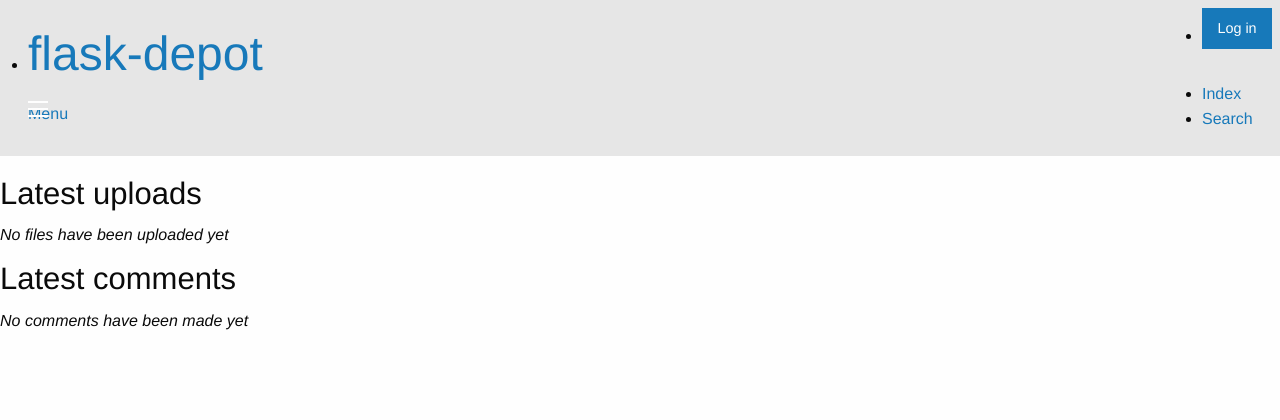
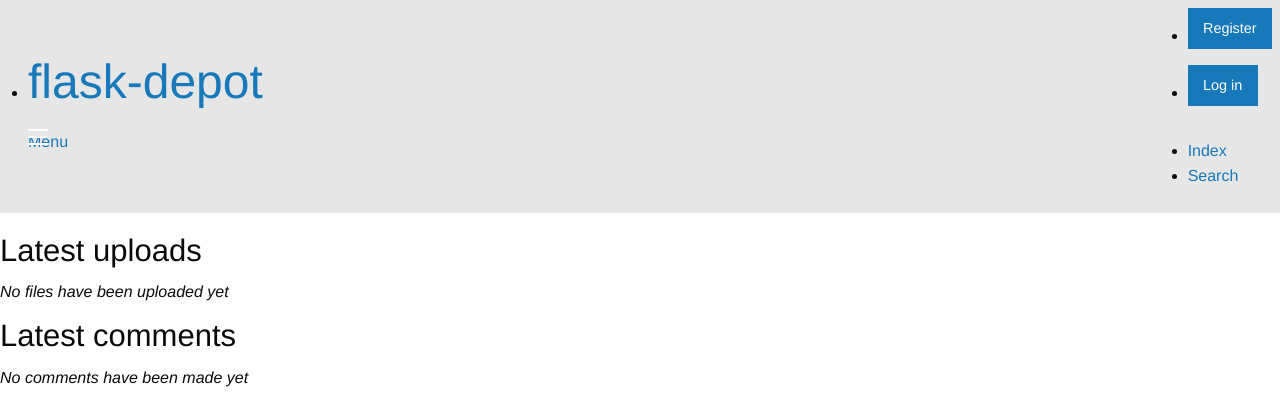
Before and after one commit to caspervg/FlaskDepot, a Flask app: page / in a window 1280 px wide. Shown: the top 420 px of the page. Run offline with Flask 2, Linux system fonts and the light colour scheme; data that the repository does not hold is empty; some libraries are stand-ins or nearby versions.

Commit message:
Add register button if user is not logged in to header

```diff
--- a/flaskdepot/templates/layout.html
+++ b/flaskdepot/templates/layout.html
@@ -33,6 +33,9 @@
                         </li>
                     {% else %}
                         <li class="has-form">
+                            <a href="{{ url_for('user.register') }}" class="button">Register</a>
+                        </li>
+                        <li class="has-form">
                             <a href="{{ url_for('user.login') }}" class="button">Log in</a>
                         </li>
                     {% endif %}
```
